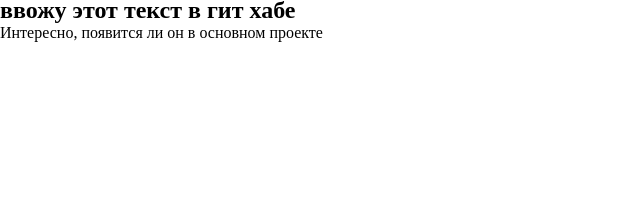
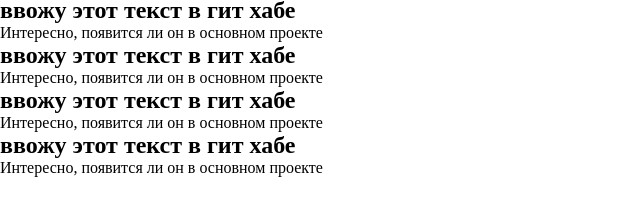
Before and after one commit to Dasha9525/git-course, a plain HTML site: page index.html in a window 1280 px wide. Shown: the part 58-274 px from the top of the page, without its empty margins (0-640 px from the left). Drawn offline with Linux system fonts and the light colour scheme.

Commit message:
Revert "Revert "добавили много h2 p""
This reverts commit 3844933d50480e027c9c9ce6c42a42d2ffa33cd3.

```diff
--- a/index.html
+++ b/index.html
@@ -20,5 +20,11 @@
    <p>это просто страничка для теста работы с версиями</p>
    <h2> ввожу этот текст в гит хабе </h2>
    <p> Интересно, появится ли он в основном проекте </p>
+   <h2> ввожу этот текст в гит хабе </h2>
+   <p> Интересно, появится ли он в основном проекте </p>
+   <h2> ввожу этот текст в гит хабе </h2>
+   <p> Интересно, появится ли он в основном проекте </p>
+   <h2> ввожу этот текст в гит хабе </h2>
+   <p> Интересно, появится ли он в основном проекте </p>
 </body>
 </html>
```
